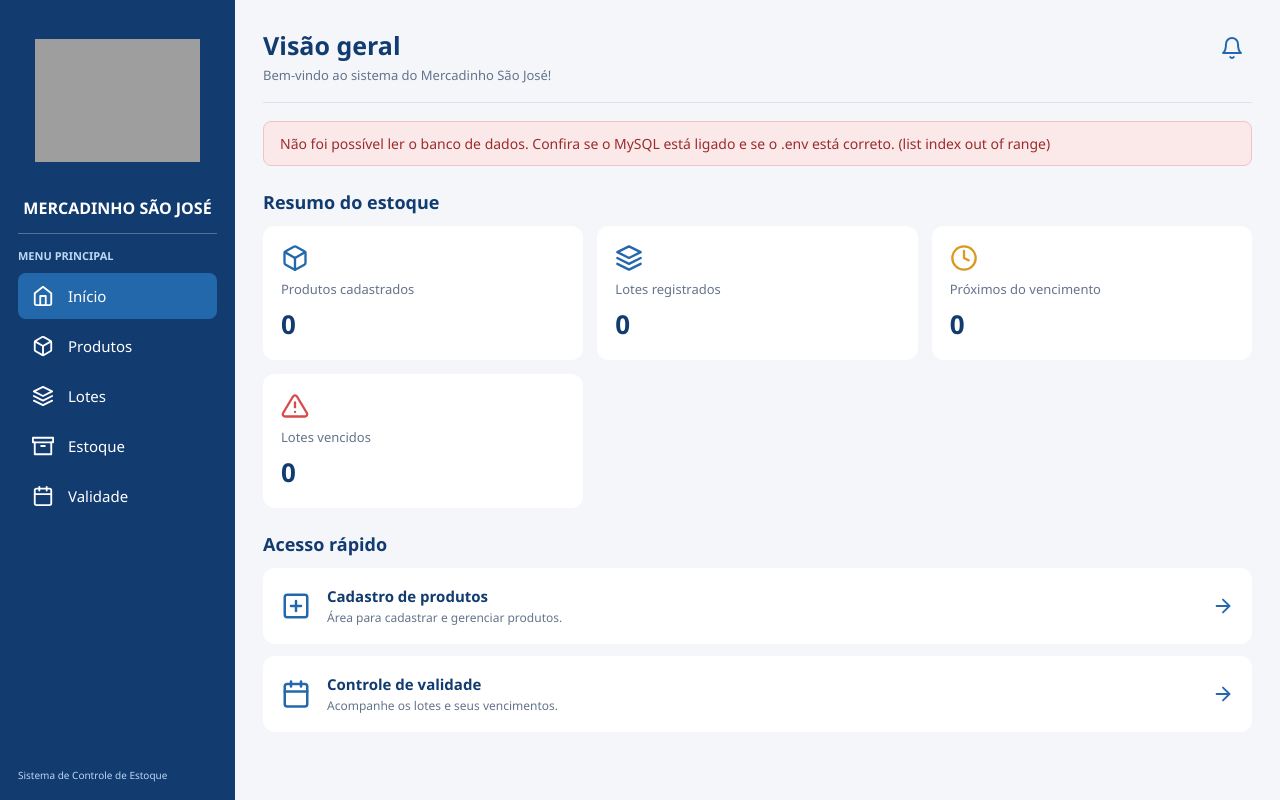
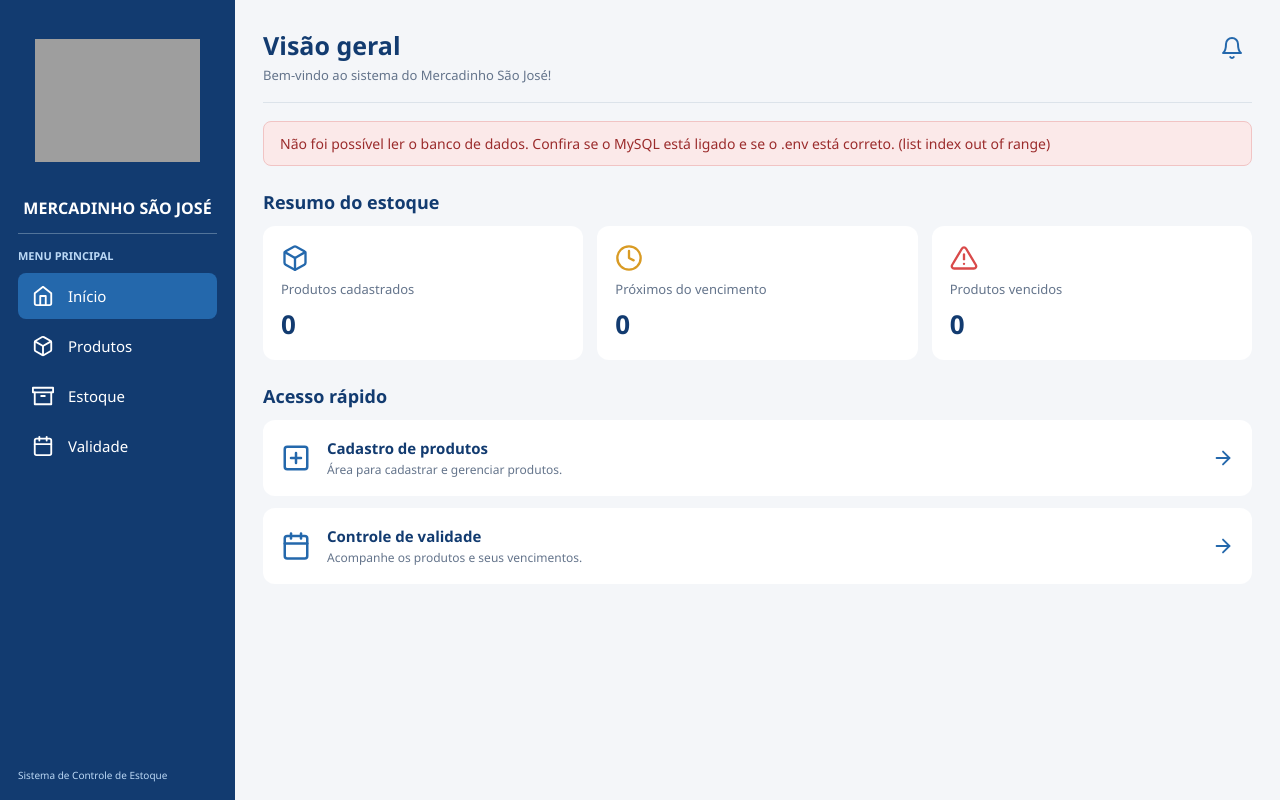
Before and after one commit to Gustamendmene/Sistema-G.C.F.V.-Flask, a Flask app: page / in a window 1280 px wide. Run offline with Flask 3, Linux system fonts and the light colour scheme; data that the repository does not hold is empty; grey boxes are pictures that could not be loaded.

Commit message:
sem lote

```diff
--- a/app.py
+++ b/app.py
@@ -10,7 +10,6 @@ from funcoes.produto import inserir_produto, deletar_produto, listar_produtos
 from funcoes.estoque import (
     resumo_estoque,
     listar_alertas,
-    listar_lotes,
     listar_estoque,
 )
 from icones import icone
@@ -44,13 +43,6 @@ def etiqueta(texto, cor):
     return {"texto": texto, "cor": cor}
 
 
-def linhas_lotes():
-    return [
-        (lote or "-", nome, formatar_data(validade), qtd, local or "-")
-        for lote, nome, validade, qtd, local in listar_lotes()
-    ]
-
-
 def linhas_estoque():
     linhas = []
     for nome, qtd, minimo, atualizado in listar_estoque():
@@ -80,7 +72,7 @@ def linhas_validade():
 
 
 def pagina_tabela(pagina, titulo, subtitulo, colunas, buscar, vazio):
-    """Monta uma tela de consulta (Lotes, Estoque e Validade)."""
+    """Monta uma tela de consulta (Estoque e Validade)."""
     erro, linhas = None, []
     try:
         linhas = buscar()
@@ -111,14 +103,14 @@ def pagina_produtos(form=None, erro_form=None):
 def inicio():
     erro = None
     try:
-        total_produtos, total_lotes, proximos, vencidos = resumo_estoque()
+        total_produtos, proximos, vencidos = resumo_estoque()
     except Exception as e:
-        total_produtos = total_lotes = proximos = vencidos = 0
+        total_produtos = proximos = vencidos = 0
         erro = ("Não foi possível ler o banco de dados. Confira se o MySQL "
                 f"está ligado e se o .env está correto. ({e})")
     return render_template(
         "inicio.html", pagina="inicio", erro=erro,
-        total_produtos=total_produtos, total_lotes=total_lotes,
+        total_produtos=total_produtos,
         proximos=proximos, vencidos=vencidos,
     )
 
@@ -159,7 +151,7 @@ def salvar_produto():
             f.get("codigo_barras") or None,
             f.get("fornecedor", ""), preco_custo, preco_venda,
             entrega, validade, quantidade, minima,
-            f.get("lote", ""), f.get("localizacao", ""),
+            f.get("localizacao", ""),
         )
     except Exception as e:
         return pagina_produtos(f, f"Não foi possível salvar o produto: {e}")
@@ -180,16 +172,6 @@ def excluir_produto(id_produto):
     else:
         flash("Esse produto já não existe.", "erro")
     return redirect(url_for("produtos"))
-
-
-@app.route("/lotes")
-def lotes():
-    return pagina_tabela(
-        "lotes", "Lotes", "Lotes registrados, com validade e quantidade.",
-        ["Lote", "Produto", "Validade", "Quantidade", "Local"],
-        linhas_lotes,
-        "Nenhum lote registrado ainda. Cadastre um produto na tela Produtos.",
-    )
 
 
 @app.route("/estoque")
--- a/funcoes/estoque.py
+++ b/funcoes/estoque.py
@@ -23,28 +23,16 @@ def contar_alertas():
 
 
 def resumo_estoque():
-    """Devolve (produtos, lotes, próximos do vencimento, vencidos)."""
+    """Devolve (produtos, próximos do vencimento, vencidos)."""
     linhas = _consultar("""
         SELECT
             (SELECT COUNT(*) FROM produto),
-            (SELECT COUNT(*) FROM estoque),
             (SELECT COUNT(*) FROM produto
               WHERE data_validade >= CURDATE()
                 AND DATEDIFF(data_validade, CURDATE()) <= 7),
             (SELECT COUNT(*) FROM produto WHERE data_validade < CURDATE())
     """)
     return linhas[0]
-
-
-def listar_lotes():
-    """Devolve (lote, produto, validade, quantidade, local)."""
-    return _consultar("""
-        SELECT e.lote, p.nome, p.data_validade,
-               e.quantidade_atual, e.localizacao
-        FROM estoque e
-        JOIN produto p ON p.id_produto = e.id_produto
-        ORDER BY p.data_validade
-    """)
 
 
 def listar_estoque():
--- a/icones.py
+++ b/icones.py
@@ -6,9 +6,6 @@ _CAMINHOS = {
     "produtos": '<path d="M21 16V8a2 2 0 0 0-1-1.73l-7-4a2 2 0 0 0-2 0l-7 4A2 2 0 0 0 3 8v8a2 2 0 0 0 1 1.73l7 4a2 2 0 0 0 2 0l7-4A2 2 0 0 0 21 16z"/>'
                 '<polyline points="3.27 6.96 12 12.01 20.73 6.96"/>'
                 '<line x1="12" y1="22.08" x2="12" y2="12"/>',
-    "lotes": '<polygon points="12 2 2 7 12 12 22 7 12 2"/>'
-             '<polyline points="2 17 12 22 22 17"/>'
-             '<polyline points="2 12 12 17 22 12"/>',
     "estoque": '<polyline points="21 8 21 21 3 21 3 8"/>'
                '<rect x="1" y="3" width="22" height="5"/>'
                '<line x1="10" y1="12" x2="14" y2="12"/>',
--- a/templates/base.html
+++ b/templates/base.html
@@ -28,7 +28,6 @@
   <nav aria-label="Menu principal">
     {{ item('inicio', 'inicio', 'inicio', 'Início') }}
     {{ item('produtos', 'produtos', 'produtos', 'Produtos') }}
-    {{ item('lotes', 'lotes', 'lotes', 'Lotes') }}
     {{ item('estoque', 'estoque', 'estoque', 'Estoque') }}
     {{ item('validade', 'validade', 'validade', 'Validade') }}
   </nav>
--- a/templates/inicio.html
+++ b/templates/inicio.html
@@ -17,18 +17,13 @@
       <span class="valor">{{ total_produtos }}</span>
     </article>
     <article class="cartao">
-      <span class="cartao-icone azul">{{ icone('lotes', 28) }}</span>
-      <span class="rotulo">Lotes registrados</span>
-      <span class="valor">{{ total_lotes }}</span>
-    </article>
-    <article class="cartao">
       <span class="cartao-icone amarelo">{{ icone('relogio', 28) }}</span>
       <span class="rotulo">Próximos do vencimento</span>
       <span class="valor">{{ proximos }}</span>
     </article>
     <article class="cartao">
       <span class="cartao-icone vermelho">{{ icone('alerta', 28) }}</span>
-      <span class="rotulo">Lotes vencidos</span>
+      <span class="rotulo">Produtos vencidos</span>
       <span class="valor">{{ vencidos }}</span>
     </article>
   </section>
@@ -46,7 +41,7 @@
     <span class="cartao-icone azul">{{ icone('validade', 30) }}</span>
     <span class="texto">
       <strong>Controle de validade</strong>
-      <span class="desc">Acompanhe os lotes e seus vencimentos.</span>
+      <span class="desc">Acompanhe os produtos e seus vencimentos.</span>
     </span>
     {{ icone('seta') }}
   </a>
--- a/templates/produtos.html
+++ b/templates/produtos.html
@@ -17,7 +17,6 @@
     ("data_validade", "Validade *", "date", true),
     ("quantidade", "Quantidade *", "number", true),
     ("quantidade_minima", "Quantidade mínima", "number", false),
-    ("lote", "Lote", "text", false),
     ("localizacao", "Localização", "text", false),
   ] %}
 
```
Also changed, not shown: funcoes/produto.py (+4 -4 lines), 1 other file.
